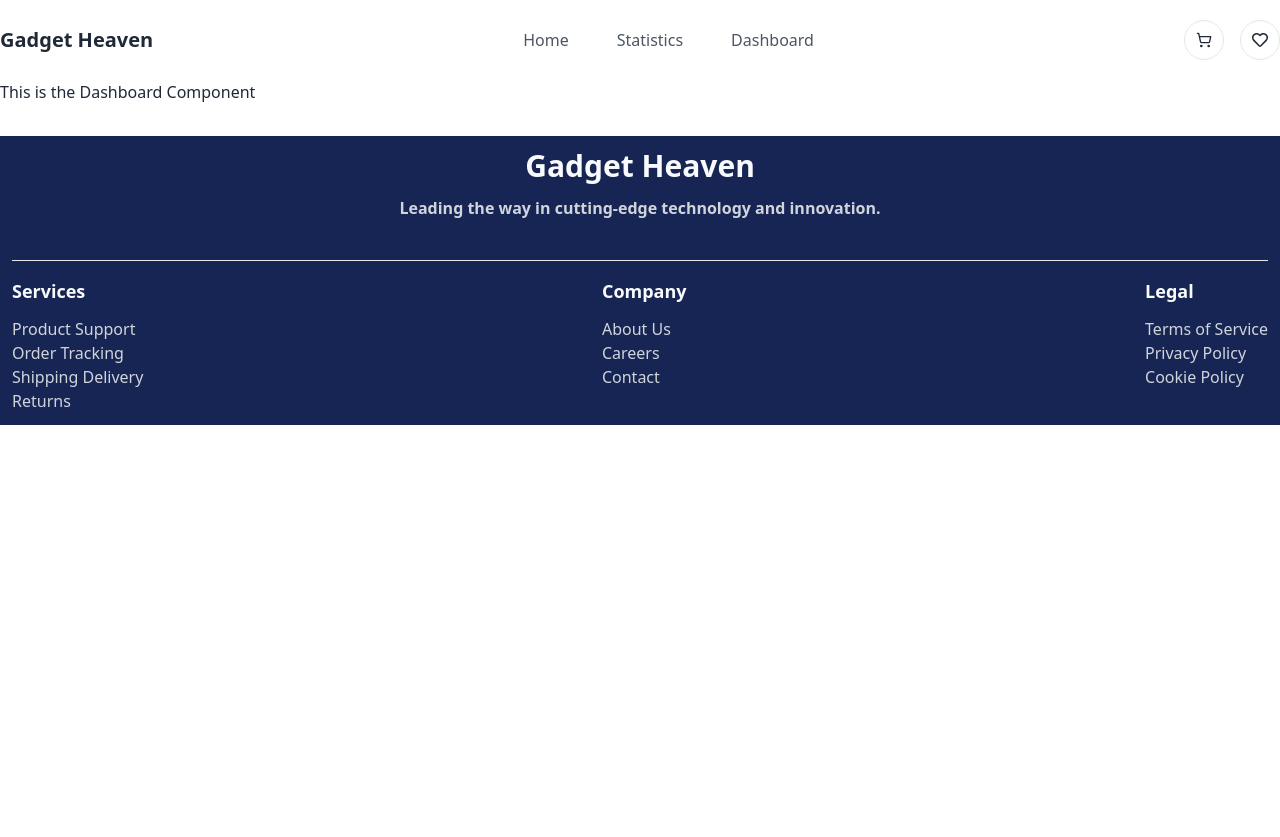
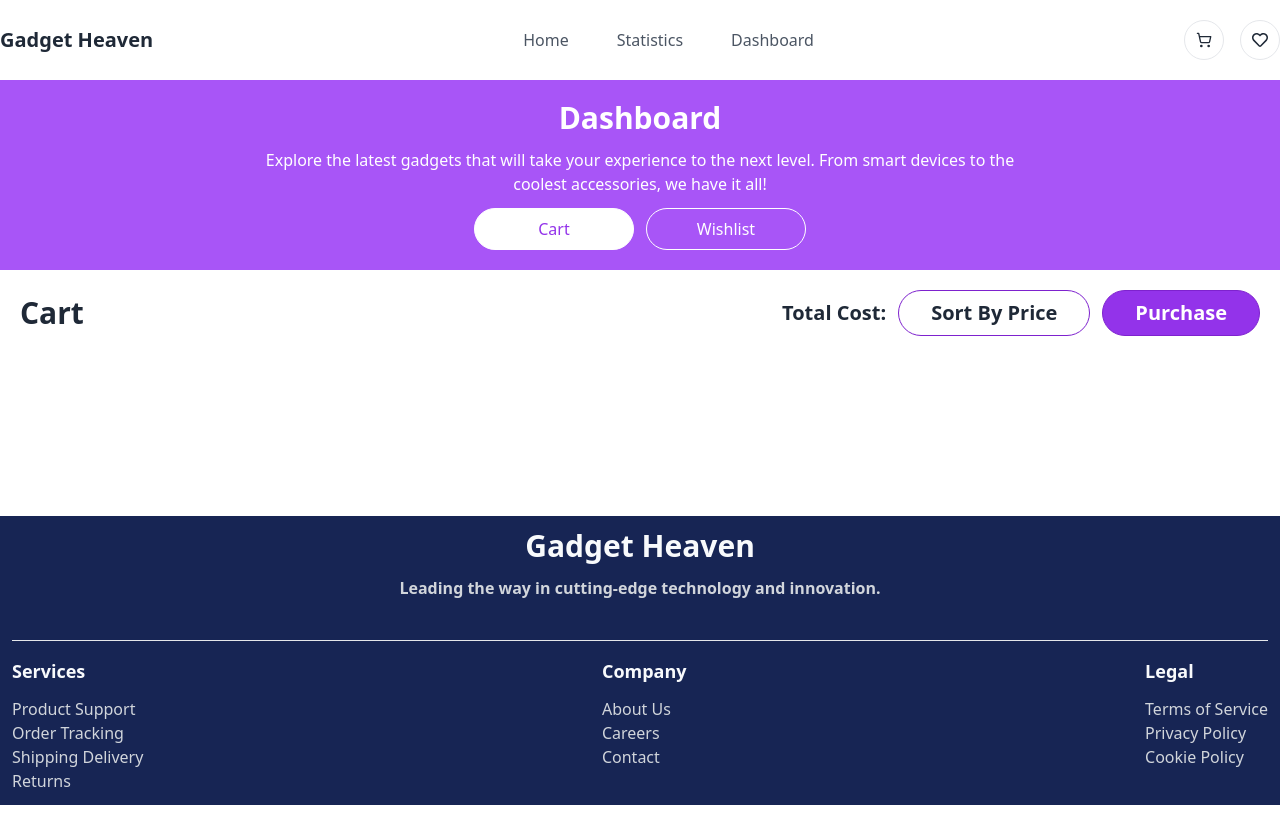
Before and after one commit to programming-hero-web-course-4/b10a8-gadget-heaven-HridoyMnd, a React (Vite) app: page /dashboard in a window 1280 px wide. Before the commit the page ends 800 px from the top, so only its background shows below. Built offline with nearby package versions, Linux system fonts and the light colour scheme.

Commit message:
add wishlist and cart section

```diff
--- a/src/App.jsx
+++ b/src/App.jsx
@@ -3,21 +3,48 @@ import Footer from "./assets/Components/Footer/Footer"
 import Navbar from "./assets/Components/Navbar/Navbar"
 import { createContext, useState } from "react"
 
- export const myContext = createContext("data")
+export const myContext = createContext("data")
 
 function App() {
+
+
+  //handle addCacrt
+  const [cart, setCart] = useState([]);
+  const handleAddCart = (newCart) => {
+    const isExist = cart.find(prevCart => prevCart.id === newCart.id)
+    if (!isExist) {
+      setCart([...cart, newCart])
+    }
+    else {
+      alert("Already  Exist")
+    }
+
+  };
+  // handle AddwishList
+  const [wishList, setWishList] = useState([]);
+  const handleWishList = (newWish) => {
+    const isExist = wishList.find(prevWish => prevWish.id === newWish.id)
+    if (!isExist) {
+      setWishList([...wishList, newWish])
+    }
+    else {
+      alert("Already  Exist")
+    }
+  };
+
+  // const [product, setProduct] = useState([])
   const [details, setDetails] = useState([])
   const updateData = (newData) => {
     setDetails(newData);
+
   };
-  // console.log(details);
   return (
     <>
-  <myContext.Provider value={{updateData, details}}>
-  <Navbar></Navbar>
+      <myContext.Provider value={{ updateData, details, handleAddCart, cart, handleWishList, wishList }}>
+        <Navbar></Navbar>
         <Outlet></Outlet>
         <Footer></Footer>
-  </myContext.Provider>
+      </myContext.Provider>
 
     </>
   )
--- /dev/null
+++ b/src/assets/Components/Main/Dashboard/Cart/Cart.jsx
@@ -0,0 +1,39 @@
+import { useContext } from "react";
+import { myContext } from "../../../../../App";
+import { RiDeleteBin6Line } from "react-icons/ri";
+
+const Cart = () => {
+    const {cart} = useContext(myContext)
+    return (
+        <div className="container mx-auto p-5">
+            <div className="flex justify-between items-center">
+                <h2 className="text-3xl font-bold">Cart</h2>
+                <div>
+                    <h3 className="text-xl font-bold inline-block">Total Cost:</h3>
+                    <button className="border border-purple-700 px-8 py-2 rounded-full text-xl font-semibold ml-3">Sort By Price</button>
+                    <button className="border border-purple-700 px-8 py-2 rounded-full text-xl font-semibold ml-3 bg-purple-600 text-white">Purchase</button>
+                </div>
+            </div>
+            <div className=" pb-32">
+                {
+                    cart.map((item, idx) =>
+                        <div key={idx} className="bg-gray-100 flex p-3 rounded-lg my-6 justify-between items-center">
+                            <div className="flex gap-6">
+                                <div><img src={item.img} alt="" className="w-32 rounded-lg" /> </div>
+                                <div>
+                                    <h2 className="text-2xl font-semibold">{item.name}</h2>
+                                    <h3 className="text-gray-600 my-3">{item.description}</h3>
+                                    <h3 className="font-semibold text-xl">Price: ${item.price}</h3>
+                                </div>
+                            </div>
+                            <button className="font-bold text-xl items-center justify-center flex gap-2 w-32 border border-purple-600 py-2 rounded-lg"><span>Remove</span><RiDeleteBin6Line /></button>
+
+                        </div>
+                    )
+                }
+            </div>
+        </div>
+    );
+};
+
+export default Cart;
--- a/src/assets/Components/Main/Dashboard/Dashboard.jsx
+++ b/src/assets/Components/Main/Dashboard/Dashboard.jsx
@@ -1,15 +1,34 @@
-import { useEffect } from "react";
+import { useEffect, useState } from "react";
+
+import Cart from "./Cart/Cart";
+import WishList from "./WishList/WishList";
 
 const Dashboard = ({ title }) => {
     useEffect(() => {
         document.title = title;
     }, [title])
-
+    //cart and wishlist button state
+    const [active, setActive] = useState(1)
     return (
-        <div className="container mx-auto">
-            <h2>This is the Dashboard Component</h2>
+        <div>
+            <div className="bg-purple-500 text-white text-center p-5">
+                <h2 className="mb-3 text-3xl font-bold">Dashboard</h2>
+                <p className="mb-3 w-[65%] mx-auto">Explore the latest gadgets that will take your experience to the next level. From smart devices to the coolest accessories, we have it all!</p>
+                <div className="flex justify-center items-center gap-3 font-medium">
+                    <button
+                        onClick={() => setActive(1)}
+                        className={`w-40 py-2 border-white border rounded-full ${active === 1 ? 'bg-white text-purple-600' : ''}`}>
+                        Cart</button>
+                    <button
+                        onClick={() => setActive(2)}
+                        className={`w-40 py-2 border-white border rounded-full ${active === 2 ? 'bg-white text-purple-600' : ''}`}>
+                        Wishlist</button>
+                </div>
+            </div>
+            {
+                active === 1 ? <Cart></Cart>: <WishList></WishList>
+            }
         </div>
     );
 };
-
 export default Dashboard;
--- /dev/null
+++ b/src/assets/Components/Main/Dashboard/WishList/WishList.jsx
@@ -0,0 +1,33 @@
+import { useContext } from "react";
+import { myContext } from "../../../../../App";
+import { RiDeleteBin6Line } from "react-icons/ri";
+
+const WishList = () => {
+    //receive wishList
+    const {wishList} = useContext(myContext)
+    return (
+        <div className="container mx-auto p-5">
+            <h2 className="text-3xl font-bold mb-2">Wishlist</h2>
+            <div className=" pb-32">
+                {
+                    wishList.map((item, idx) =>
+                        <div key={idx} className="bg-gray-100 flex p-3 rounded-lg my-6 justify-between items-center">
+                            <div className="flex gap-6">
+                                <div><img src={item.img} alt="" className="w-32 rounded-lg" /> </div>
+                                <div>
+                                    <h2 className="text-2xl font-semibold">{item.name}</h2>
+                                    <h3 className="text-gray-600 my-3">{item.description}</h3>
+                                    <h3 className="font-semibold text-xl">Price: ${item.price}</h3>
+                                </div>
+                            </div>
+                            <button className="font-bold text-xl items-center justify-center flex gap-2 w-32 border border-purple-600 py-2 rounded-lg"><span>Remove</span><RiDeleteBin6Line /></button>
+
+                        </div>
+                    )
+                }
+            </div>
+        </div>
+    );
+};
+
+export default WishList;
--- a/src/assets/Components/Main/Home/Details/Details.jsx
+++ b/src/assets/Components/Main/Home/Details/Details.jsx
@@ -5,6 +5,10 @@ import { LuShoppingCart } from "react-icons/lu";
 import { FaRegHeart } from "react-icons/fa";
 
 const Details = () => {
+    //handle add cart
+    const {handleAddCart} = useContext(myContext)
+    //handle wishlist
+    const {handleWishList} = useContext(myContext)
     // Getting product details from context
     const { details } = useContext(myContext);
     const { name, price, description, availability, img, specification, rating } = details;
@@ -64,8 +68,8 @@ const Details = () => {
                             />
                         </div>
                         <div className=' mt-2 flex gap-3'>
-                            <button className='flex items-center justify-center gap-2 px-8 py-2 bg-purple-400 rounded-full text-white font-bold'><span>Add to Cart</span><LuShoppingCart className='font-bold' /></button>
-                            <button className='bg-stone-100 flex items-center justify-center h-10 w-10 border border-black rounded-full'><FaRegHeart /></button>
+                            <button onClick={() =>handleAddCart(details)} className='flex items-center justify-center gap-2 px-8 py-2 bg-purple-400 rounded-full text-white font-bold'><span>Add to Cart</span><LuShoppingCart className='font-bold' /></button>
+                            <button onClick={() => handleWishList(details)} className='bg-stone-100 flex items-center justify-center h-10 w-10 border border-black rounded-full'><FaRegHeart /></button>
                         </div>
                     </div>
                 </div>
```
